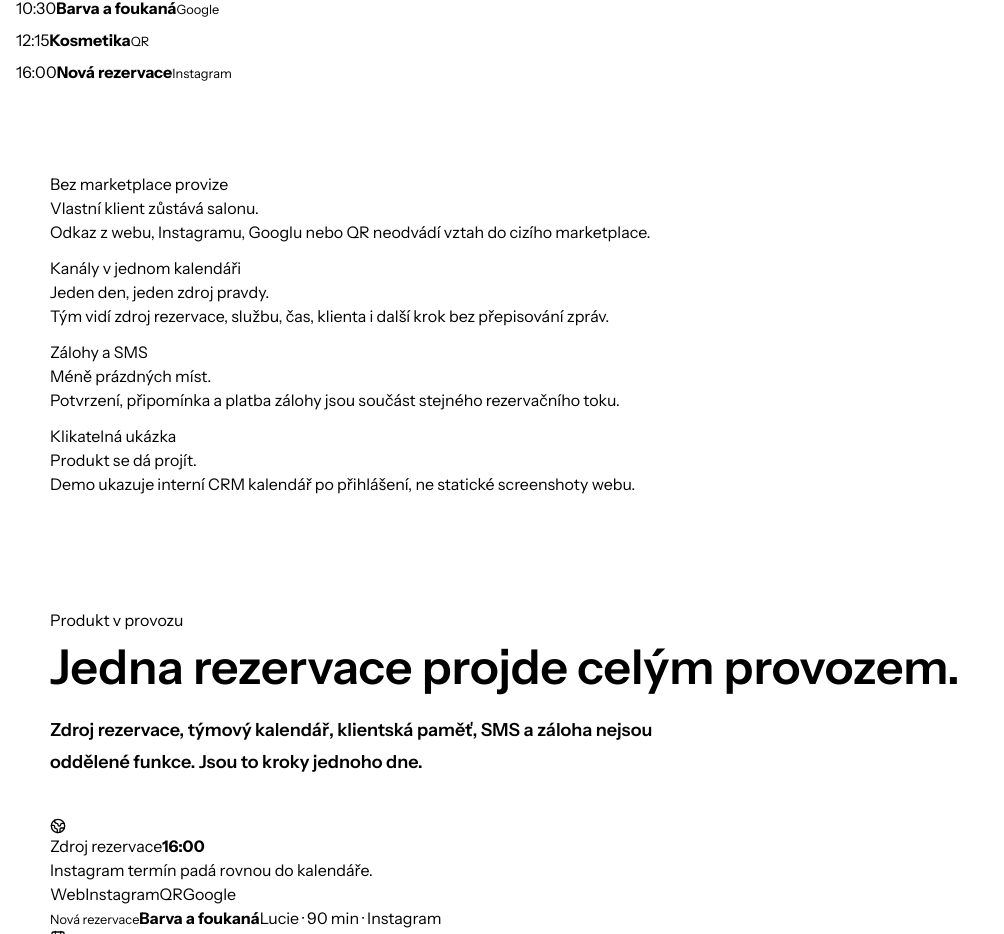
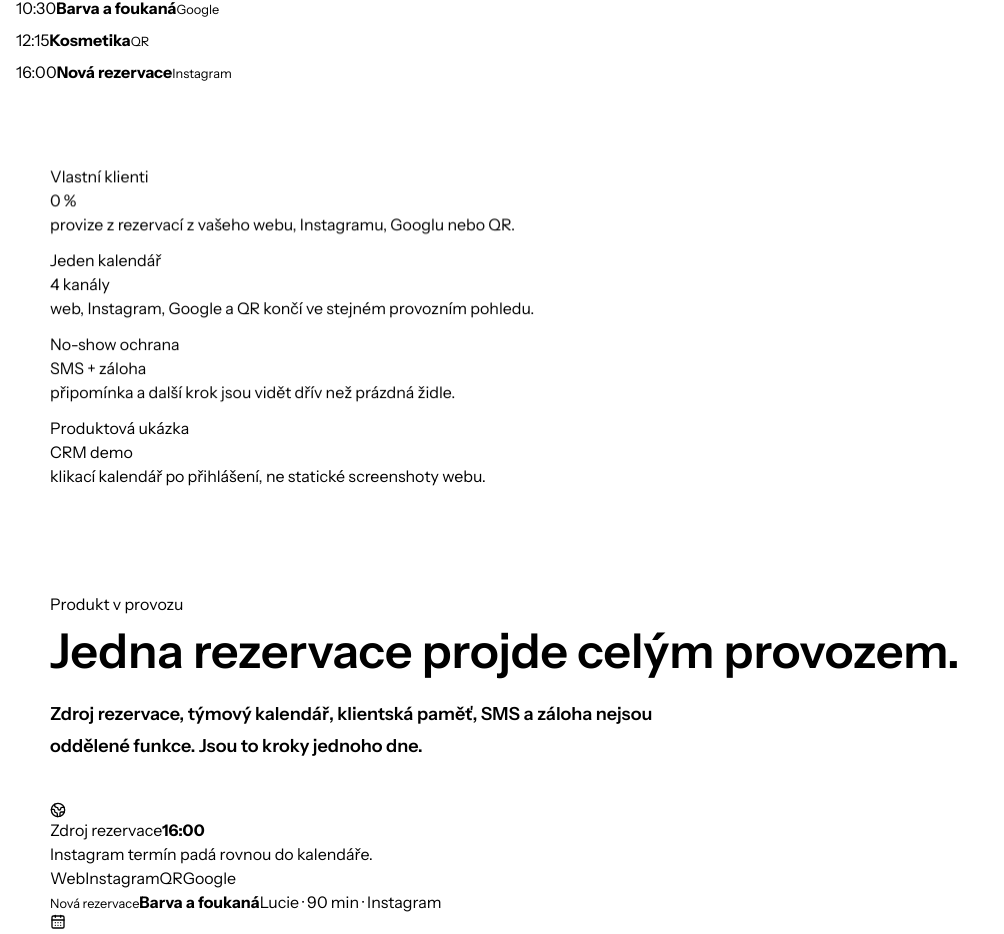
Before and after one commit to jantoman99/Temaro, a Next.js app: page / in a window 1280 px wide. Shown: the part 1175-2109 px from the top of the page, without its empty margins (0-1004 px from the left). Built offline with nearby package versions, Linux system fonts and the light colour scheme; no server answers.

Commit message:
fix(marketing): sharpen Fresha landing rhythm

```diff
--- a/app/globals.css
+++ b/app/globals.css
@@ -732,24 +732,24 @@
 
   .temaro-hero-proof-band {
     background:
-      radial-gradient(circle at 16% 0%, rgba(43, 63, 242, 0.34), transparent 22rem),
-      radial-gradient(circle at 82% 18%, color-mix(in srgb, var(--apricot) 34%, transparent), transparent 22rem),
-      linear-gradient(135deg, #101326 0%, #17218d 48%, #050712 100%);
-    color: #ffffff;
+      radial-gradient(circle at 16% 0%, color-mix(in srgb, var(--mint) 34%, transparent), transparent 19rem),
+      radial-gradient(circle at 92% 20%, color-mix(in srgb, var(--apricot) 32%, transparent), transparent 20rem),
+      linear-gradient(180deg, #ffffff 0%, color-mix(in srgb, var(--porcelain) 72%, white) 100%);
+    border-block: 1px solid color-mix(in srgb, var(--paper-line) 80%, transparent);
+    color: var(--ink);
     margin-top: -0.05rem;
     position: relative;
   }
 
   .temaro-hero-proof-card {
-    background: rgba(255, 255, 255, 0.08);
-    border: 1px solid rgba(255, 255, 255, 0.16);
-    border-radius: 1.6rem;
-    box-shadow: inset 0 1px 0 rgba(255, 255, 255, 0.08);
-    padding: 1.25rem;
+    background: rgba(255, 255, 255, 0.7);
+    border-left: 1px solid color-mix(in srgb, var(--ink) 12%, transparent);
+    box-shadow: none;
+    padding: 0.6rem 1.25rem;
   }
 
   .temaro-hero-proof-card p {
-    color: color-mix(in srgb, var(--mint) 82%, white);
+    color: var(--cobalt);
     font-family: var(--font-plex-mono);
     font-size: 0.68rem;
     font-weight: 800;
@@ -758,28 +758,28 @@
   }
 
   .temaro-hero-proof-card h2 {
-    font-family: var(--font-body-stack);
-    font-size: clamp(1.25rem, 2vw, 1.65rem);
+    font-family: var(--font-display-stack);
+    font-size: clamp(2rem, 3.2vw, 3.6rem);
     font-weight: 850;
-    letter-spacing: -0.008em;
-    line-height: 1.08;
-    margin-top: 0.85rem;
-    word-spacing: 0.14em;
+    letter-spacing: -0.06em;
+    line-height: 0.92;
+    margin-top: 0.5rem;
   }
 
   .temaro-hero-proof-card span {
-    color: rgba(255, 255, 255, 0.72);
+    color: var(--ink-soft);
     display: block;
-    font-size: 0.9rem;
+    font-size: 0.86rem;
     font-weight: 650;
-    line-height: 1.55;
-    margin-top: 0.72rem;
+    line-height: 1.45;
+    margin-top: 0.45rem;
   }
 
   .temaro-feature-bento {
     background:
-      radial-gradient(circle at 8% 18%, color-mix(in srgb, var(--mint) 30%, transparent), transparent 20rem),
-      linear-gradient(180deg, var(--porcelain) 0%, #ffffff 52%, var(--porcelain) 100%);
+      radial-gradient(circle at 8% 18%, color-mix(in srgb, var(--mint) 24%, transparent), transparent 20rem),
+      radial-gradient(circle at 94% 5%, color-mix(in srgb, var(--apricot) 22%, transparent), transparent 18rem),
+      linear-gradient(180deg, #ffffff 0%, var(--porcelain) 100%);
   }
 
   .temaro-bento-grid {
@@ -1089,7 +1089,7 @@
 
   .temaro-industry-photo-card::before {
     background:
-      linear-gradient(180deg, rgba(23, 26, 33, 0.08) 0%, rgba(23, 26, 33, 0.18) 38%, rgba(23, 26, 33, 0.86) 100%),
+      linear-gradient(180deg, rgba(23, 26, 33, 0.02) 0%, rgba(23, 26, 33, 0.12) 42%, rgba(23, 26, 33, 0.78) 100%),
       radial-gradient(circle at 15% 10%, color-mix(in srgb, var(--mint) 34%, transparent), transparent 14rem);
     content: "";
     inset: 0;
@@ -1270,7 +1270,7 @@
   }
 
   .temaro-industry-compact-card::before {
-    background: linear-gradient(180deg, transparent 0%, rgba(16, 18, 28, 0.85) 100%);
+    background: linear-gradient(180deg, rgba(16, 18, 28, 0.02) 0%, rgba(16, 18, 28, 0.18) 44%, rgba(16, 18, 28, 0.62) 100%);
     content: "";
     inset: 0;
     position: absolute;
@@ -1339,11 +1339,16 @@
 
     .temaro-bento-live {
       grid-column: auto;
-      min-height: 31rem;
+      min-height: 27.5rem;
     }
 
     .temaro-bento-card h3 {
       max-width: 13ch;
+    }
+
+    .temaro-bento-live h3 {
+      font-size: clamp(2.15rem, 10vw, 2.7rem);
+      max-width: 12ch;
     }
 
     .temaro-industry-kicker-row,
@@ -1362,15 +1367,34 @@
     }
 
     .temaro-industry-mini-card {
-      min-height: 24rem;
+      min-height: 18.5rem;
     }
 
     .temaro-industry-compact-grid {
       grid-template-columns: 1fr;
     }
 
+    .temaro-industry-compact-shell {
+      display: none;
+    }
+
     .temaro-industry-compact-card {
-      min-height: 10.5rem;
+      min-height: 8.75rem;
+      padding: 0.8rem;
+    }
+
+    .temaro-industry-compact-card::before {
+      background: linear-gradient(180deg, rgba(16, 18, 28, 0) 0%, rgba(16, 18, 28, 0.46) 100%);
+    }
+
+    .temaro-industry-card-copy h3 {
+      font-size: clamp(2.15rem, 12vw, 3.35rem);
+      letter-spacing: -0.06em;
+    }
+
+    .temaro-industry-card-copy p {
+      font-size: 0.88rem;
+      line-height: 1.45;
     }
 
     .temaro-industry-overlay {
--- a/app/page.tsx
+++ b/app/page.tsx
@@ -98,24 +98,24 @@ const compactIndustries = [industryCards[2], industryCards[4], industryCards[5]]
 
 const heroProofItems = [
   {
-    label: "Bez marketplace provize",
-    title: "Vlastní klient zůstává salonu.",
-    text: "Odkaz z webu, Instagramu, Googlu nebo QR neodvádí vztah do cizího marketplace.",
+    label: "Vlastní klienti",
+    title: "0 %",
+    text: "provize z rezervací z vašeho webu, Instagramu, Googlu nebo QR.",
   },
   {
-    label: "Kanály v jednom kalendáři",
-    title: "Jeden den, jeden zdroj pravdy.",
-    text: "Tým vidí zdroj rezervace, službu, čas, klienta i další krok bez přepisování zpráv.",
+    label: "Jeden kalendář",
+    title: "4 kanály",
+    text: "web, Instagram, Google a QR končí ve stejném provozním pohledu.",
   },
   {
-    label: "Zálohy a SMS",
-    title: "Méně prázdných míst.",
-    text: "Potvrzení, připomínka a platba zálohy jsou součást stejného rezervačního toku.",
+    label: "No-show ochrana",
+    title: "SMS + záloha",
+    text: "připomínka a další krok jsou vidět dřív než prázdná židle.",
   },
   {
-    label: "Klikatelná ukázka",
-    title: "Produkt se dá projít.",
-    text: "Demo ukazuje interní CRM kalendář po přihlášení, ne statické screenshoty webu.",
+    label: "Produktová ukázka",
+    title: "CRM demo",
+    text: "klikací kalendář po přihlášení, ne statické screenshoty webu.",
   },
 ] as const;
 
@@ -297,7 +297,7 @@ export default async function Home() {
       <BusinessDiscoveryHero />
       <MobileStickyCta />
 
-      <section className="temaro-hero-proof-band px-4 py-10 sm:px-6 lg:px-8" aria-label="Důkaz produktu Temaro">
+      <section className="temaro-hero-proof-band px-4 py-8 sm:px-6 sm:py-9 lg:px-8" aria-label="Důkaz produktu Temaro">
         <div className="mx-auto grid w-full max-w-[1180px] gap-3 md:grid-cols-2 xl:grid-cols-4">
           {heroProofItems.map((item, index) => (
             <Reveal key={item.label} delay={index * 50} className="h-full">
--- a/components/marketing/business-discovery-hero.tsx
+++ b/components/marketing/business-discovery-hero.tsx
@@ -182,11 +182,11 @@ export function BusinessDiscoveryHero() {
     >
       <div className="temaro-premium-copy mx-auto max-w-[1040px] text-center">
         <h1 className="font-display mx-auto max-w-5xl text-balance text-[clamp(3.2rem,13vw,4rem)] font-semibold leading-[0.92] tracking-[-0.078em] sm:text-[clamp(3.8rem,7.2vw,7rem)] sm:leading-[0.88]">
-          Rezervace <span className="temaro-premium-highlight">pro salony.</span>
+          Plnější kalendář <span className="temaro-premium-highlight">bez volání.</span>
         </h1>
 
-        <p className="mx-auto mt-4 max-w-xl text-pretty text-base font-semibold leading-7 text-[var(--ink-soft)] sm:text-xl sm:leading-8">
-          Kalendář, klienti a platby bez volání.
+        <p className="mx-auto mt-4 max-w-2xl text-pretty text-base font-semibold leading-7 text-[var(--ink-soft)] sm:text-xl sm:leading-8">
+          Online rezervace, klienti, SMS a zálohy v jednom pohledu pro salony, barbery a služby.
         </p>
 
         <div className="mt-5 flex flex-col items-center justify-center gap-3 sm:mt-7 sm:flex-row">
```
Also changed, not shown: 5 other files (tests, documents, lock files or other folders).
